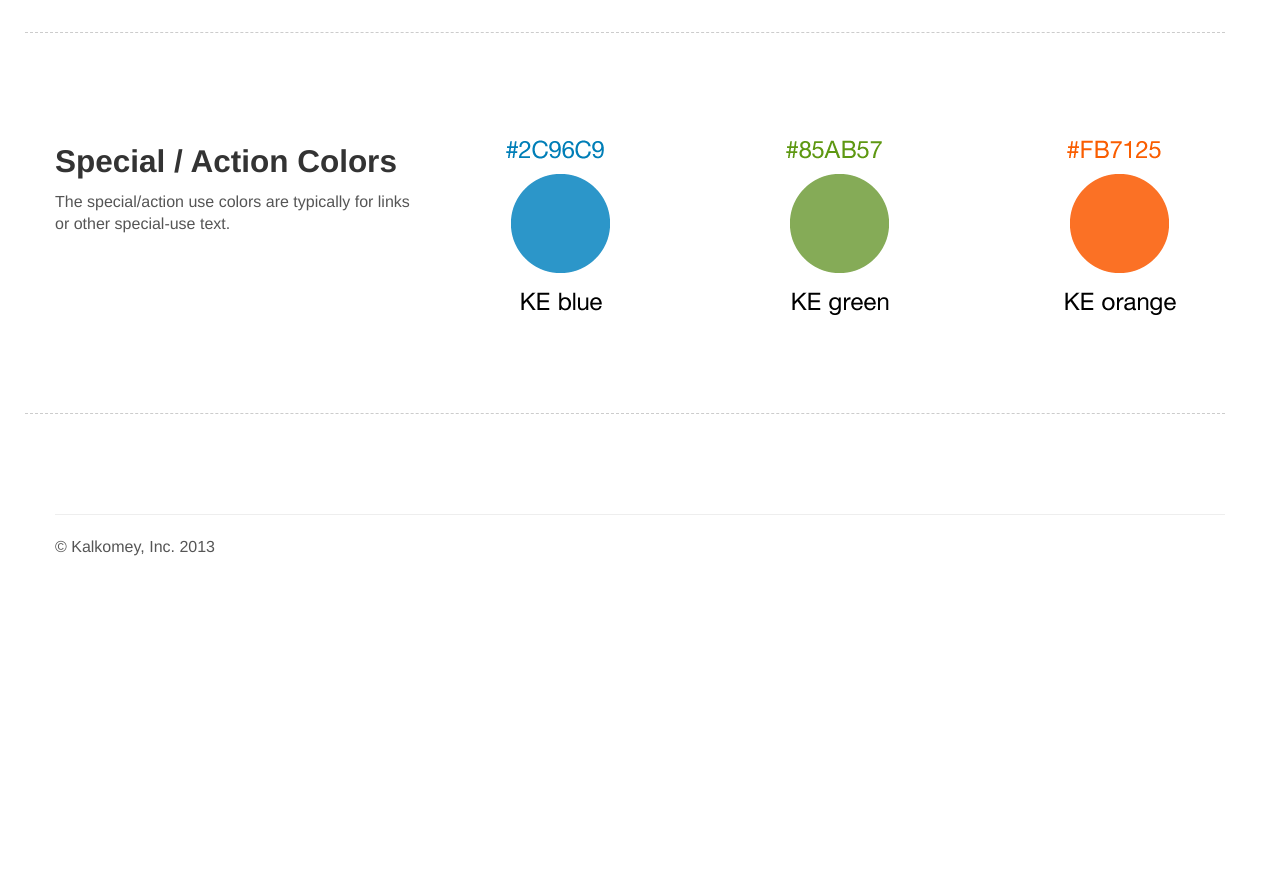
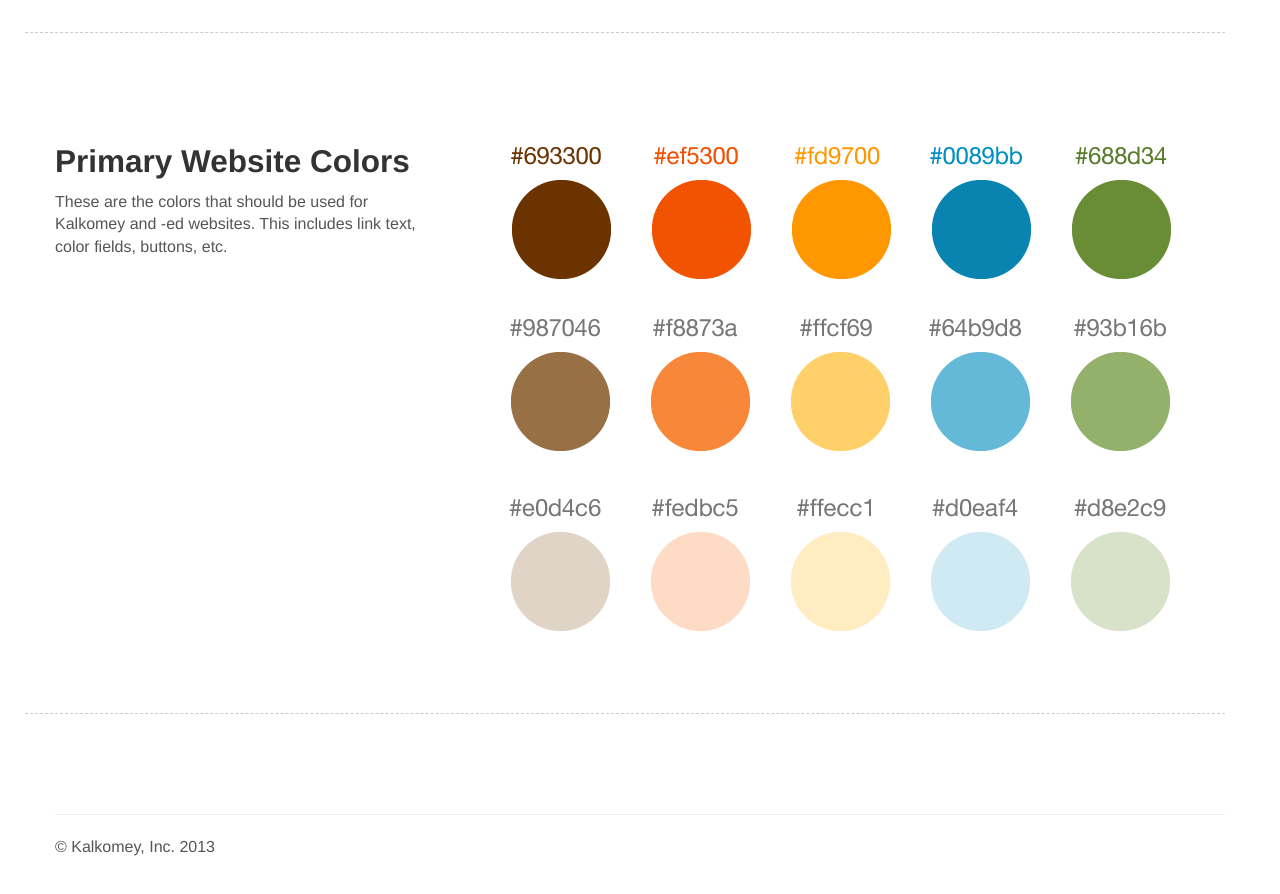
Before and after one commit to andyrutledge/KEvbg, a plain HTML site: page colors.html in a window 1280 px wide. Shown: the part 1020-1914 px from the top of the page. Before the commit the page ends 1628 px from the top, so only its background shows below. Drawn offline with nearby package versions, Linux system fonts and the light colour scheme.

Commit message:
Update to colors and logos

```diff
--- a/colors.html
+++ b/colors.html
@@ -101,11 +101,11 @@
 
       <div class="row standard">
       	<div class="span4">
-        	<h2>Special / Action Colors</h2>
-            <p>The special/action use colors are typically for links or other special-use text.</p>
+        	<h2>Primary Website Colors</h2>
+            <p>These are the colors that should be used for Kalkomey and -ed websites. This includes link text, color fields, buttons, etc.</p>
         </div>
         <div class="span8 bGraphic">
-   	    	<img class="" src="assets/img/kespecialcolors.png" alt="Basic Kalkomey Colors">
+   	    	<img class="" src="assets/img/ke_web_colors.png" alt="Basic Kalkomey Colors for the Web">
         </div>
       </div>
 
```
Also changed, not shown: assets/img/ed_logo_geometry.png, assets/img/ke_web_colors.png (added), assets/img/kebrandcolors.png, 3 other files.
